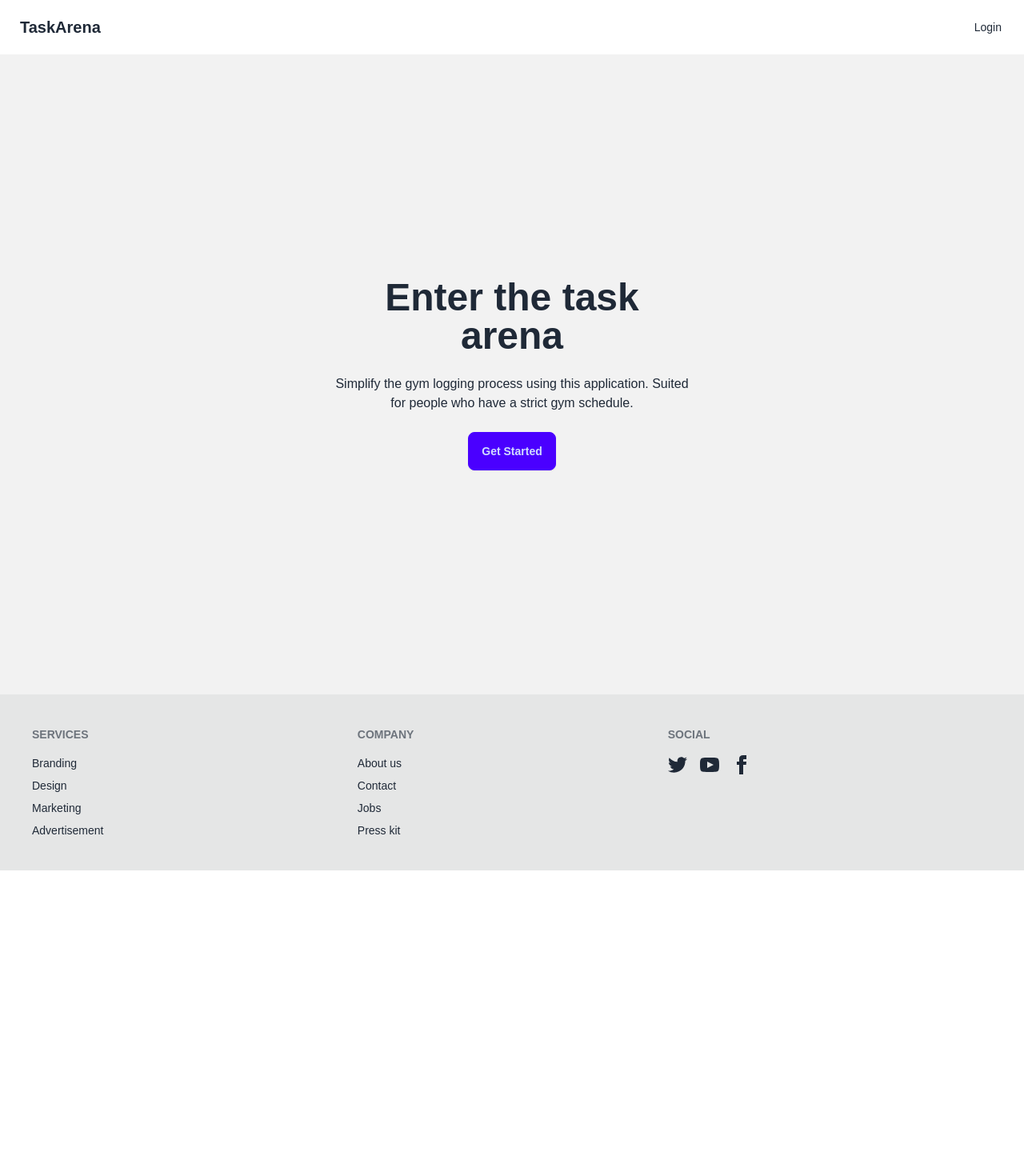
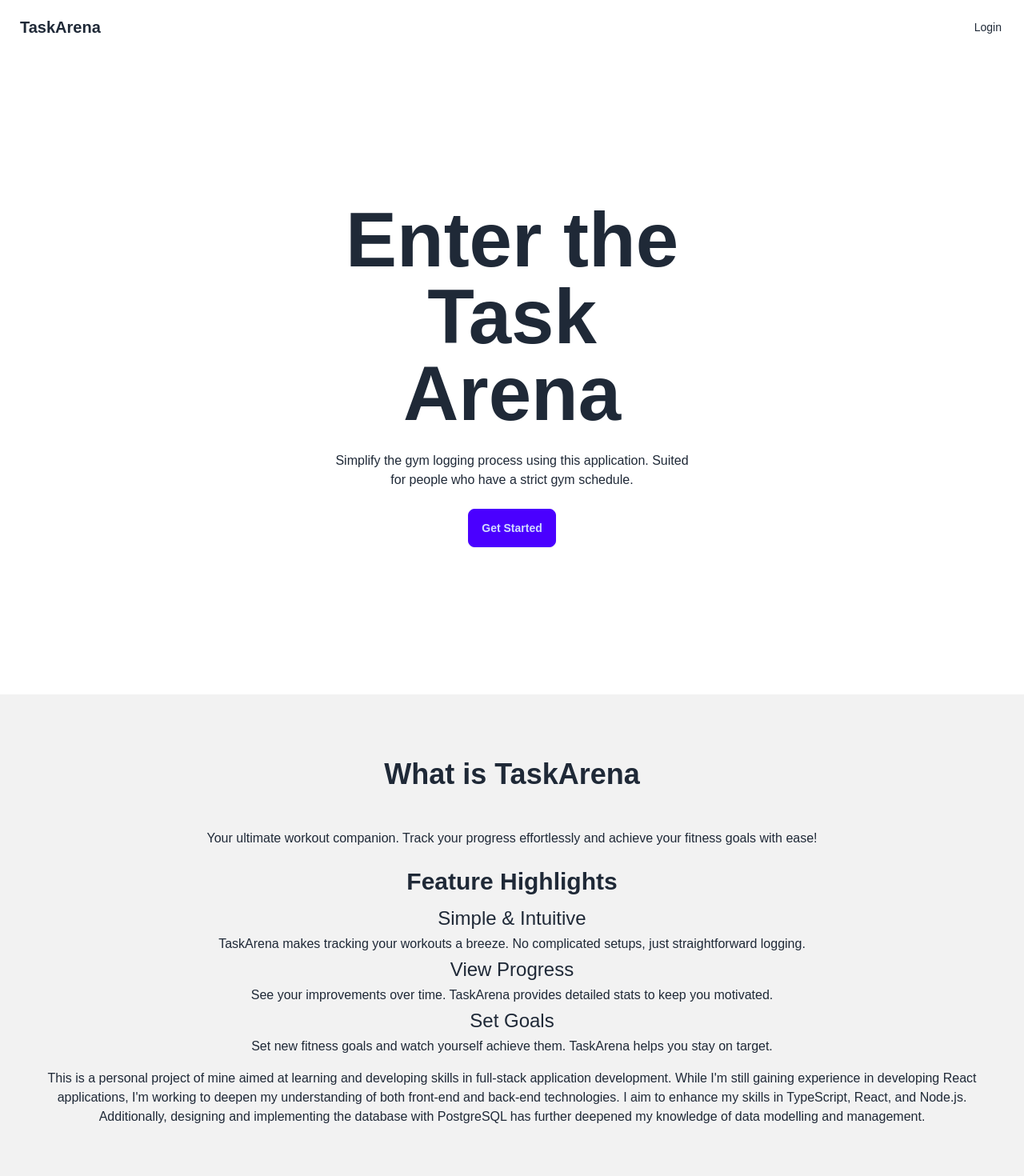
Before and after one commit to LiZeLim/task_arena, a Next.js app: page / in a window 1280 px wide. Shown: the top 1470 px of the page at 80% size. Before the commit the page ends 1088 px from the top, so only its background shows below. Built offline with nearby package versions, Linux system fonts and the light colour scheme; a web font is replaced by a local one.

Commit message:
Added more text and information for the application

```diff
--- a/app/home/hero.tsx
+++ b/app/home/hero.tsx
@@ -1,13 +1,15 @@
+/* eslint-disable react/no-unescaped-entities */
+
 import React from "react";
 
 export const Hero = () => {
     return (
         <section>
-            <div className="hero min-h-screen bg-base-200">
+            <div className="hero min-h-screen">
                 <div className="hero-content text-center">
                     <div className="max-w-md">
-                        <h1 className="text-5xl font-bold">
-                            Enter the task arena
+                        <h1 className="text-8xl font-bold">
+                            Enter the Task Arena
                         </h1>
                         <p className="py-6">
                             Simplify the gym logging process using this
@@ -18,6 +20,42 @@ export const Hero = () => {
                     </div>
                 </div>
             </div>
+            <div className="min-h-screen bg-base-200 text-center p-12">
+                <h1 className="text-4xl font-bold py-8">What is TaskArena</h1>
+                <p className="py-4">
+                    Your ultimate workout companion. Track your progress
+                    effortlessly and achieve your fitness goals with ease!
+                </p>
+                <h2 className="text-3xl font-bold py-2">Feature Highlights</h2>
+                <h3 className="text-2xl py-1">Simple & Intuitive</h3>
+                <p>
+                    TaskArena makes tracking your workouts a breeze. No
+                    complicated setups, just straightforward logging.
+                </p>
+                <h3 className="text-2xl py-1">View Progress</h3>
+                <p>
+                    See your improvements over time. TaskArena provides detailed
+                    stats to keep you motivated.
+                </p>
+                <h3 className="text-2xl py-1">Set Goals</h3>
+                <p>
+                    Set new fitness goals and watch yourself achieve them.
+                    TaskArena helps you stay on target.
+                </p>
+                <div className="test-2xl py-4">
+                    <p>
+                        This is a personal project of mine aimed at learning and
+                        developing skills in full-stack application development.
+                        While I'm still gaining experience in developing React
+                        applications, I'm working to deepen my understanding of
+                        both front-end and back-end technologies. I aim to
+                        enhance my skills in TypeScript, React, and Node.js.
+                        Additionally, designing and implementing the database
+                        with PostgreSQL has further deepened my knowledge of
+                        data modelling and management.
+                    </p>
+                </div>
+            </div>
         </section>
     );
 };
```
